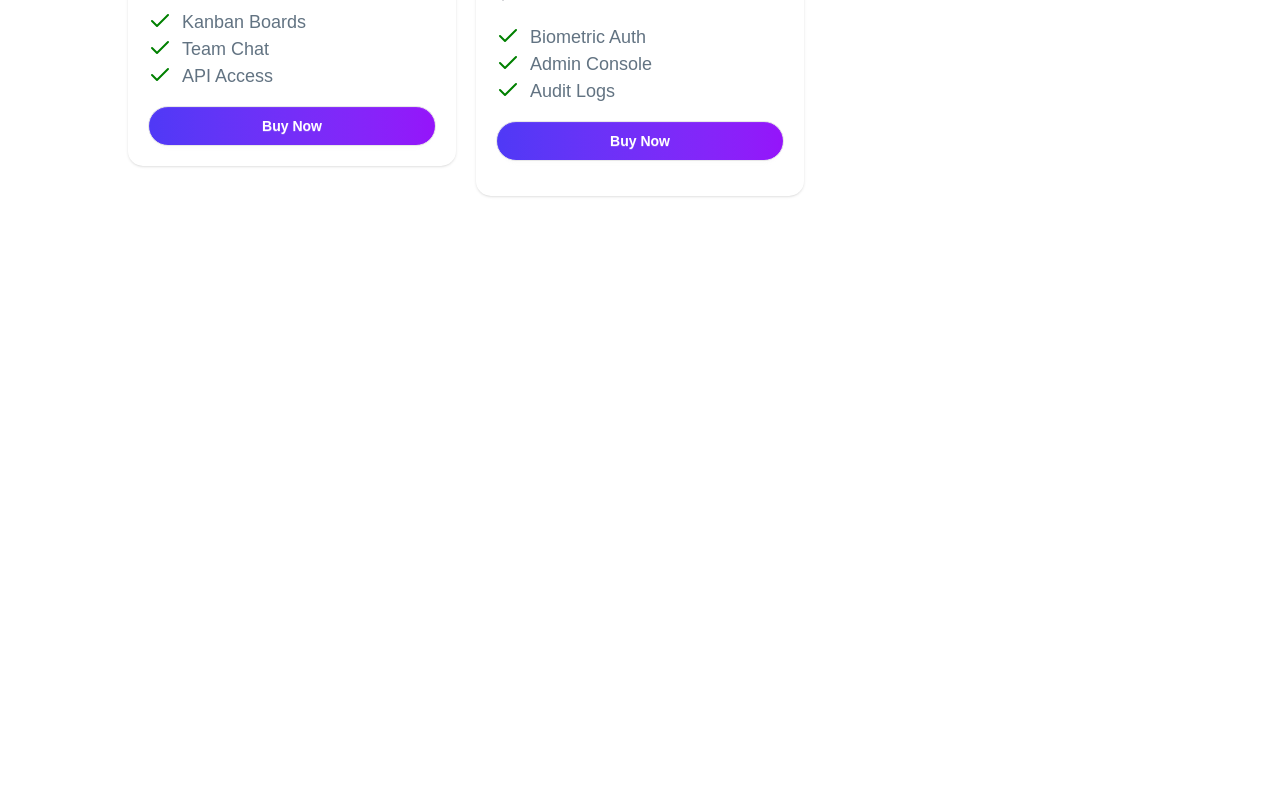
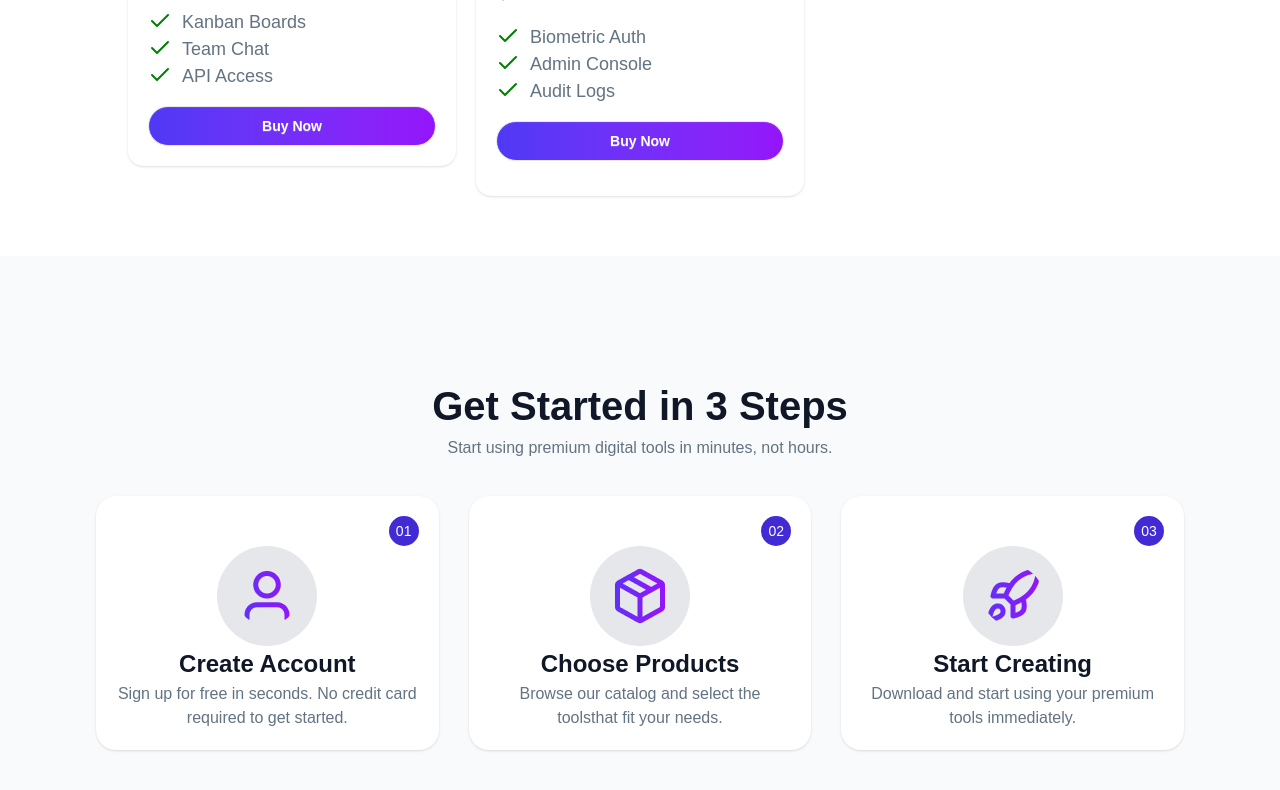
Before and after one commit to kartikDas074/DigiTool_Platforms, a React (Vite) app: page / in a window 1280 px wide. Shown: the part 2779-3569 px from the top of the page. Before the commit the page ends 3035 px from the top, so only its background shows below. Built offline with nearby package versions, Linux system fonts and the light colour scheme.

Commit message:
Add the section to guide the user effectively use the website

```diff
--- a/src/App.jsx
+++ b/src/App.jsx
@@ -7,6 +7,7 @@ import { useState } from 'react';
 import Banner from './Component/Banner/Banner';
 import Rating from './Component/Banner/Rating';
 import Product from './Component/Products/Product';
+import Starts from './Component/GetStart/Starts';
 function App() {
   const [count,setCount]=useState(0);
   let [card,setCard]=useState([]);
@@ -32,6 +33,9 @@ function App() {
       <section>
          <Product count={count} setCount={setCount} card={card} setCard={setCard}></Product>
       </section>
+      <section className='bg-[#F9FAFC]'>
+        <Starts></Starts>
+      </section>
     </main>
 
     {/* To use React Toastify */}
--- /dev/null
+++ b/src/Component/GetStart/Starts.jsx
@@ -0,0 +1,54 @@
+import React from 'react';
+import user from '../../assets/user.png'
+import pack from '../../assets/package.png'
+import rock from '../../assets/rocket.png'
+const Starts = () => {
+    return (
+        <div className='w-full max-w-[90vw] mx-auto md:max-w-[85vw] flex flex-col gap-[36px] py-[60px] md:py-[120px]'>
+            <div className='flex flex-col justify-center items-center'>
+                <h1 className='text-[24px] md:text-[40px]  text-[#101727] font-bold'>Get Started in 3 Steps</h1>
+                <p className='text-[16px] text-[#627382] font-normal text-center'>Start using premium digital tools in minutes, not hours.</p>
+            </div>
+            <div className='grid grid-cols-1 md:grid-cols-3 w-full gap-[30px]'>
+                <div className='flex flex-col shadow-sm px-[10px] py-[10px] md:px-5 md:py-5 rounded-[20px] bg-[#FFFFFF]'>
+                    <div className='w-full flex justify-end'>
+                        <p className='h-[30px] w-[30px] px-[5px] py-[5px] bg-primary text-[#FFFFFF] flex justify-center items-center rounded-full text-[14px]'>01</p>
+                    </div>
+                    <div className='flex justify-center items-center'>
+                        <img className='h-[100px] w-[100px] px-[20px] py-[20px] rounded-full bg-gray-200' src={user} alt="" />
+                    </div>
+                    <div className='flex flex-col justify-center items-center'>
+                        <h1 className='text-[20px] md:text-[24px]  text-[#101727] font-bold'>Create Account</h1>
+                        <p className='text-[16px] text-[#627382] font-normal text-center'> Sign up for free in seconds. No credit card required to get started.</p>
+                    </div>
+                </div>
+                <div className='flex flex-col shadow-sm px-[10px] py-[10px] md:px-5 md:py-5 rounded-[20px] bg-[#FFFFFF]'>
+                    <div className='w-full flex justify-end'>
+                        <p className='h-[30px] w-[30px] px-[5px] py-[5px] bg-primary text-[#FFFFFF] flex justify-center items-center rounded-full text-[14px]'>02</p>
+                    </div>
+                    <div className='flex justify-center items-center'>
+                        <img className='h-[100px] w-[100px] px-[20px] py-[20px] rounded-full bg-gray-200' src={pack} alt="" />
+                    </div>
+                    <div className='flex flex-col justify-center items-center'>
+                        <h1 className='text-[20px] md:text-[24px]  text-[#101727] font-bold'>Choose Products</h1>
+                        <p className='text-[16px] text-[#627382] font-normal text-center'> Browse our catalog and select the toolsthat fit your needs.</p>
+                    </div>
+                </div>
+                <div className='flex flex-col shadow-sm px-[10px] py-[10px] md:px-5 md:py-5 rounded-[20px] bg-[#FFFFFF]'>
+                    <div className='w-full flex justify-end'>
+                        <p className='h-[30px] w-[30px] px-[5px] py-[5px] bg-primary text-[#FFFFFF] flex justify-center items-center rounded-full text-[14px]'>03</p>
+                    </div>
+                    <div className='flex justify-center items-center'>
+                        <img className='h-[100px] w-[100px] px-[20px] py-[20px] rounded-full bg-gray-200' src={rock} alt="" />
+                    </div>
+                    <div className='flex flex-col justify-center items-center'>
+                        <h1 className='text-[20px] md:text-[24px]  text-[#101727] font-bold'>Start Creating</h1>
+                        <p className='text-[16px] text-[#627382] font-normal text-center'> Download and start using your premium tools immediately.</p>
+                    </div>
+                </div>
+            </div>
+        </div>
+    );
+};
+
+export default Starts;
```
